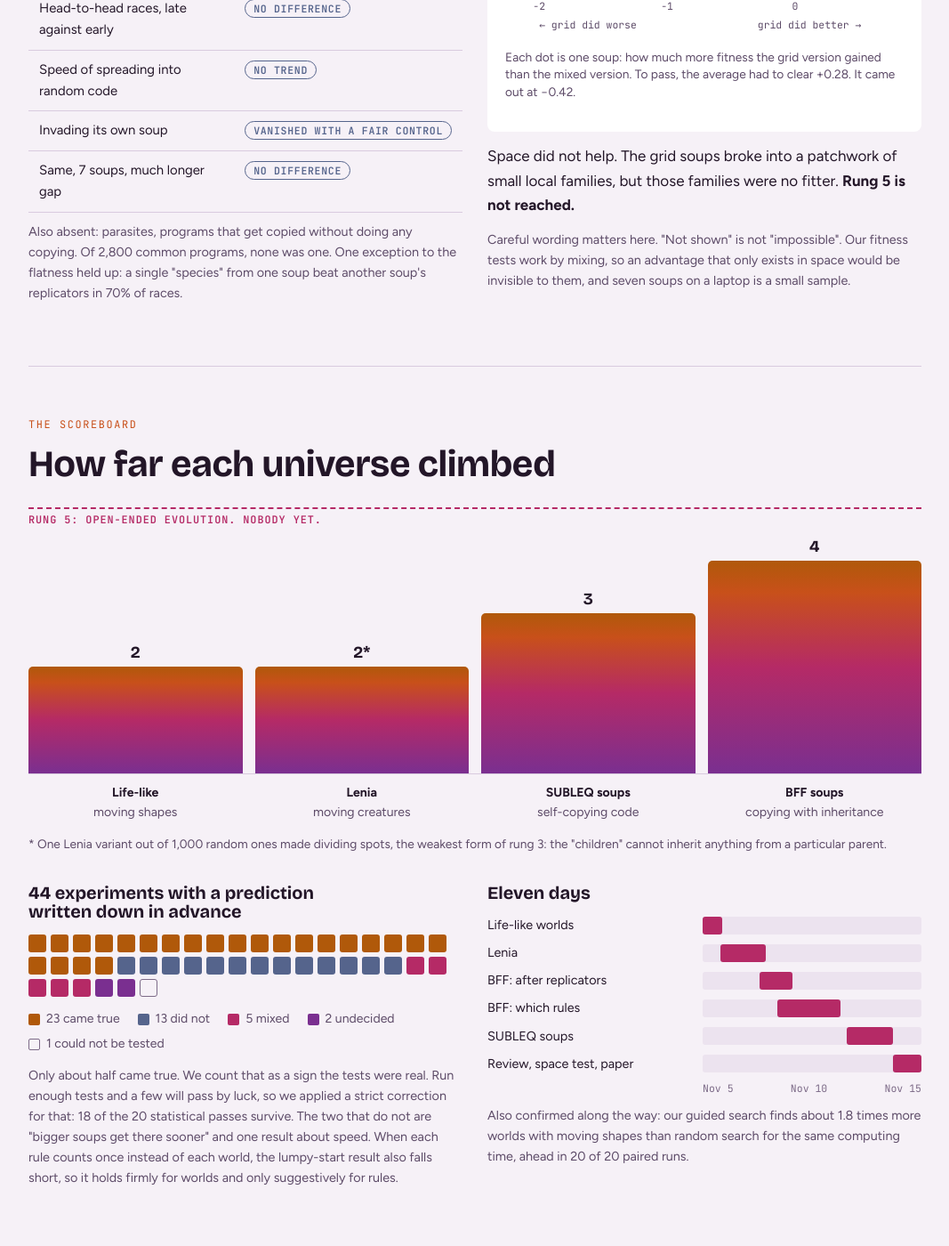
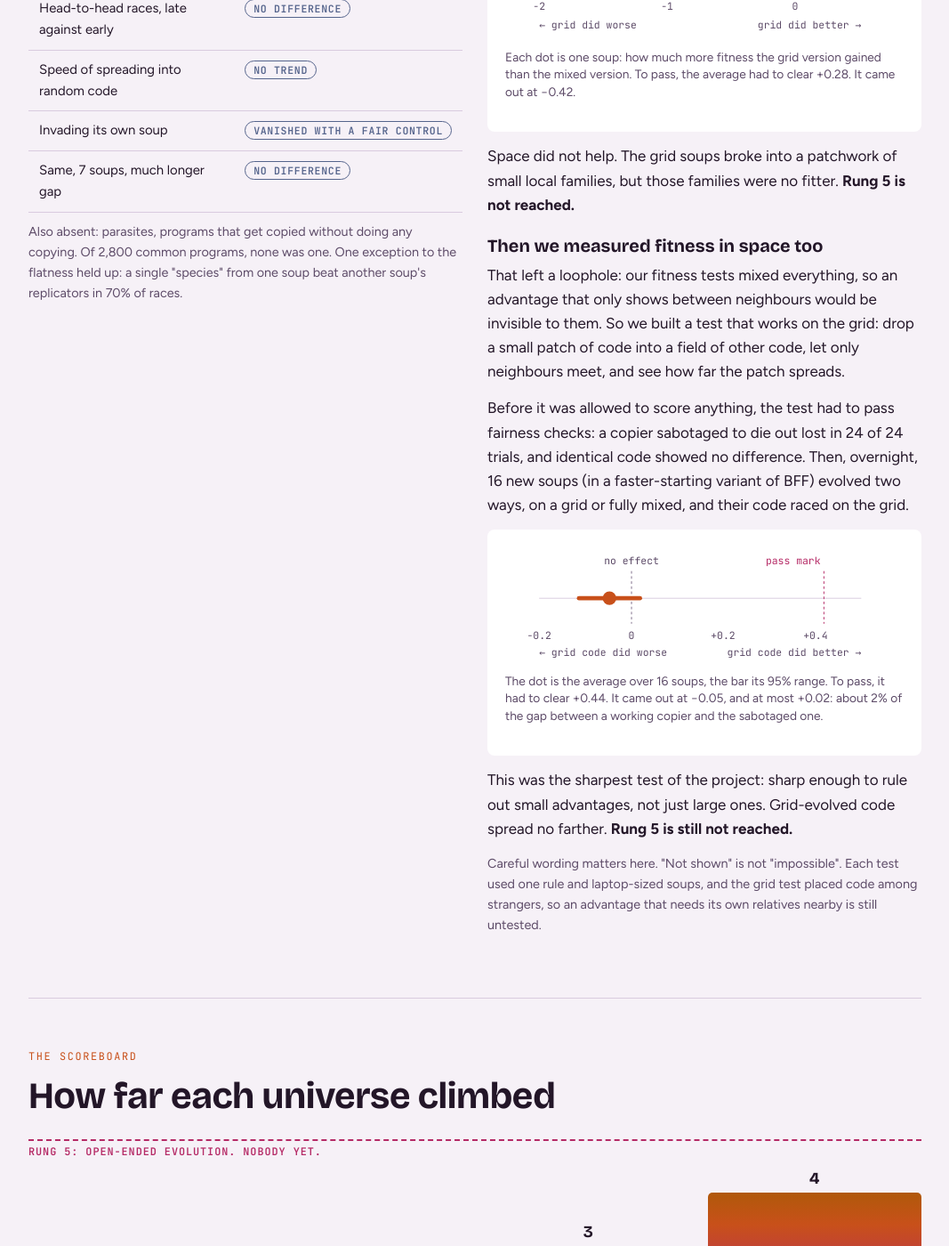
Before and after one commit to Yahyaal/emergence-lab, a Jekyll site: the page built from docs/story.html, in a window 1280 px wide and 1400 px high, scrolled down 6781 px. Shown: the whole window at 89% size, without its empty margins (106-1173 px from the left). Built offline with Jekyll 4.4.1, drawn with Linux system fonts in a browser that asks for light colours; some of the changed text lies outside the part shown.

Commit message:
Story page: add E-80 (fitness measured on the grid, 16 soups, no advantage above 0.02); scoreboard to 46 rows
Co-Authored-By: Claude Opus 5.5 <noreply@anthropic.com>

```diff
--- a/docs/story.html
+++ b/docs/story.html
@@ -162,7 +162,7 @@ footer{padding-block:34px 60px;border-top:1px solid var(--line);color:var(--fain
 <section class="hero">
   <div class="hero-grid">
     <div>
-      <div class="eyebrow">Emergence Lab · 5 to 15 November 2026</div>
+      <div class="eyebrow">Emergence Lab · 5 to 17 November 2026</div>
       <h1>Can a handful of fixed rules build something that looks alive?</h1>
       <p class="lead" style="margin-top:20px">We built tiny toy universes, switched them on, and watched without touching. Things started to move by themselves. Random computer code began copying itself. Evolution, so far, did not take off. This page tells the whole story.</p>
       <div class="facts">
@@ -350,7 +350,24 @@ footer{padding-block:34px 60px;border-top:1px solid var(--line);color:var(--fain
         <p class="cap">Each dot is one soup: how much more fitness the grid version gained than the mixed version. To pass, the average had to clear +0.28. It came out at −0.42.</p>
       </div>
       <p style="margin-top:14px">Space did not help. The grid soups broke into a patchwork of small local families, but those families were no fitter. <b>Rung 5 is not reached.</b></p>
-      <p class="small muted">Careful wording matters here. "Not shown" is not "impossible". Our fitness tests work by mixing, so an advantage that only exists in space would be invisible to them, and seven soups on a laptop is a small sample.</p>
+      <h3 style="margin-top:22px">Then we measured fitness in space too</h3>
+      <p>That left a loophole: our fitness tests mixed everything, so an advantage that only shows between neighbours would be invisible to them. So we built a test that works on the grid: drop a small patch of code into a field of other code, let only neighbours meet, and see how far the patch spreads.</p>
+      <p>Before it was allowed to score anything, the test had to pass fairness checks: a copier sabotaged to die out lost in 24 of 24 trials, and identical code showed no difference. Then, overnight, 16 new soups (in a faster-starting variant of BFF) evolved two ways, on a grid or fully mixed, and their code raced on the grid.</p>
+      <div class="panel">
+        <svg viewBox="0 0 470 130" role="img" aria-label="Grid code minus mixed code, average over 16 soups: minus 0.05, with a 95% range from minus 0.11 to plus 0.02. The pass mark was plus 0.44.">
+          <line x1="40" y1="60" x2="420" y2="60" stroke="var(--line)" stroke-width="1"/>
+          <line x1="149" y1="28" x2="149" y2="90" stroke="var(--faint)" stroke-dasharray="3 3"/>
+          <line x1="376" y1="28" x2="376" y2="90" stroke="var(--rose)" stroke-dasharray="3 3"/>
+          <line x1="87" y1="60" x2="159" y2="60" stroke="var(--hot)" stroke-width="5" stroke-linecap="round"/>
+          <circle cx="123" cy="60" r="8" fill="var(--hot)"/>
+          <text x="40" y="108" text-anchor="middle">−0.2</text><text x="149" y="108" text-anchor="middle">0</text><text x="257" y="108" text-anchor="middle">+0.2</text><text x="366" y="108" text-anchor="middle">+0.4</text>
+          <text x="149" y="20" text-anchor="middle">no effect</text><text x="372" y="20" text-anchor="end" style="fill:var(--rose)">pass mark</text>
+          <text x="40" y="128">← grid code did worse</text><text x="420" y="128" text-anchor="end">grid code did better →</text>
+        </svg>
+        <p class="cap">The dot is the average over 16 soups, the bar its 95% range. To pass, it had to clear +0.44. It came out at −0.05, and at most +0.02: about 2% of the gap between a working copier and the sabotaged one.</p>
+      </div>
+      <p style="margin-top:14px">This was the sharpest test of the project: sharp enough to rule out small advantages, not just large ones. Grid-evolved code spread no farther. <b>Rung 5 is still not reached.</b></p>
+      <p class="small muted">Careful wording matters here. "Not shown" is not "impossible". Each test used one rule and laptop-sized soups, and the grid test placed code among strangers, so an advantage that needs its own relatives nearby is still untested.</p>
     </div>
   </div>
 </section>
@@ -375,23 +392,23 @@ footer{padding-block:34px 60px;border-top:1px solid var(--line);color:var(--fain
 
   <div class="cols" style="margin-top:34px">
     <div>
-      <h3>44 experiments with a prediction written down in advance</h3>
+      <h3>46 tests with a prediction written down in advance</h3>
       <div class="sq" aria-hidden="true" id="sq"></div>
       <div class="legend">
-        <span><i class="s-met"></i>23 came true</span><span><i class="s-not"></i>13 did not</span><span><i class="s-mix"></i>5 mixed</span><span><i class="s-und"></i>2 undecided</span><span><i class="s-nt" style="border:1px solid var(--faint)"></i>1 could not be tested</span>
+        <span><i class="s-met"></i>23 came true</span><span><i class="s-not"></i>15 did not</span><span><i class="s-mix"></i>5 mixed</span><span><i class="s-und"></i>2 undecided</span><span><i class="s-nt" style="border:1px solid var(--faint)"></i>1 could not be tested</span>
       </div>
-      <p class="small muted" style="margin-top:12px">Only about half came true. We count that as a sign the tests were real. Run enough tests and a few will pass by luck, so we applied a strict correction for that: 18 of the 20 statistical passes survive. The two that do not are "bigger soups get there sooner" and one result about speed. When each rule counts once instead of each world, the lumpy-start result also falls short, so it holds firmly for worlds and only suggestively for rules.</p>
+      <p class="small muted" style="margin-top:12px">Only about half came true. We count that as a sign the tests were real. Run enough tests and a few will pass by luck, so we applied a strict correction for that: 18 of the 20 statistical passes survive, and the two space tests stay fails. The two that do not are "bigger soups get there sooner" and one result about speed. When each rule counts once instead of each world, the lumpy-start result also falls short, so it holds firmly for worlds and only suggestively for rules.</p>
     </div>
     <div>
-      <h3>Eleven days</h3>
+      <h3>Thirteen days</h3>
       <div class="tl">
-        <div class="row"><span>Life-like worlds</span><div class="trk"><i style="left:0%;width:9%"></i></div></div>
-        <div class="row"><span>Lenia</span><div class="trk"><i style="left:8%;width:21%"></i></div></div>
-        <div class="row"><span>BFF: after replicators</span><div class="trk"><i style="left:26%;width:15%"></i></div></div>
-        <div class="row"><span>BFF: which rules</span><div class="trk"><i style="left:34%;width:29%"></i></div></div>
-        <div class="row"><span>SUBLEQ soups</span><div class="trk"><i style="left:66%;width:21%"></i></div></div>
-        <div class="row"><span>Review, space test, paper</span><div class="trk"><i style="left:87%;width:13%"></i></div></div>
-        <div class="row"><span></span><div class="axis"><span>Nov 5</span><span>Nov 10</span><span>Nov 15</span></div></div>
+        <div class="row"><span>Life-like worlds</span><div class="trk"><i style="left:0%;width:7.6%"></i></div></div>
+        <div class="row"><span>Lenia</span><div class="trk"><i style="left:6.8%;width:17.8%"></i></div></div>
+        <div class="row"><span>BFF: after replicators</span><div class="trk"><i style="left:22%;width:12.7%"></i></div></div>
+        <div class="row"><span>BFF: which rules</span><div class="trk"><i style="left:28.8%;width:24.5%"></i></div></div>
+        <div class="row"><span>SUBLEQ soups</span><div class="trk"><i style="left:55.8%;width:17.8%"></i></div></div>
+        <div class="row"><span>Review, space tests, paper</span><div class="trk"><i style="left:73.6%;width:26.4%"></i></div></div>
+        <div class="row"><span></span><div class="axis"><span>Nov 5</span><span>Nov 11</span><span>Nov 17</span></div></div>
       </div>
       <p class="small muted" style="margin-top:12px">Also confirmed along the way: our guided search finds about 1.8 times more worlds with moving shapes than random search for the same computing time, ahead in 20 of 20 paired runs.</p>
     </div>
@@ -420,7 +437,7 @@ footer{padding-block:34px 60px;border-top:1px solid var(--line);color:var(--fain
   <h2>What we cannot claim</h2>
   <div class="cols">
     <div class="panel"><h3>Small scale</h3><p class="small" style="margin:0">One laptop, no graphics card. Worlds a few hundred squares wide, soups of tens of thousands of programs, runs of hours. Real evolution took billions of years.</p></div>
-    <div class="panel"><h3>Few rules per test</h3><p class="small" style="margin:0">The lumpy-start result rests on 8 related rules. The evolution tests use 3 to 7 soups. Strong where tested, unproven beyond.</p></div>
+    <div class="panel"><h3>Few rules per test</h3><p class="small" style="margin:0">The lumpy-start result rests on 8 related rules. The evolution tests use 3 to 16 soups. Strong where tested, unproven beyond.</p></div>
     <div class="panel"><h3>Worlds we shaped</h3><p class="small" style="margin:0">The SUBLEQ family includes features we added. The two published versions of that language made no replicators at all.</p></div>
     <div class="panel"><h3>Who did the work</h3><p class="small" style="margin:0">AI agents designed, ran and wrote up most of it; the owner set goals and approved long runs. All five reviews were also by AI. No human expert has reviewed it yet.</p></div>
   </div>
@@ -433,7 +450,7 @@ footer{padding-block:34px 60px;border-top:1px solid var(--line);color:var(--fain
   <div class="next">
     <div><span class="effort">Days · recommended first</span><h3>Get a human expert to read it</h3><p>The literature review is now done, by AI agents. The stricter statistical correction is done too. The next check is one or two researchers in the field reading the paper.</p></div>
     <div><span class="effort">Weeks</span><h3>Give the programs room to change</h3><p>The review's main suggestion: BFF programs have a fixed length and no lasting body, which removes the routes other systems used to evolve. A variant with variable length or persistent bodies is a more informative next experiment than more soups of the same kind.</p></div>
-    <div><span class="effort">Days</span><h3>Build instruments that can see evolution in space</h3><p>Our fitness tests work by mixing everything, so they are blind to advantages that only exist between neighbours. A spatial fitness test and a spatial parasite detector would close the biggest gap in result C.</p></div>
+    <div><span class="effort">Days · partly done</span><h3>Test code among its own relatives</h3><p>The grid fitness test now exists and found nothing, but it drops code among strangers. Advantages that need kin nearby, such as families that protect each other, and parasites on a grid are still unmeasured.</p></div>
     <div><span class="effort">Weeks · needs more computing power</span><h3>Go bigger and longer</h3><p>Soups a hundred times larger, run a hundred times longer, on a graphics card or cloud machines. The published work that saw richer behaviour ran at far larger scale than a laptop allows.</p></div>
     <div><span class="effort">Days</span><h3>Turn the lumpy-start result into a law, or break it</h3><p>Test it in many more Lenia rules, not just the 8 near one famous creature, and find how lumpy is lumpy enough.</p></div>
     <div><span class="effort">Days</span><h3>Chase the open puzzles</h3><p>Why do soups under one rule make replicators seven times faster than fresh random pairs do? Does inheritance also hold in the SUBLEQ soups? What made that one fitter "species" special?</p></div>
@@ -443,14 +460,14 @@ footer{padding-block:34px 60px;border-top:1px solid var(--line);color:var(--fain
 </section>
 
 <footer>
-  Emergence Lab. Every number on this page comes from the <a href="paper.html">Paper</a>, where each is traced to its data file; the comparison with other research comes from the <a href="literature.html">Literature</a> page, a review by AI agents that no human expert has checked. Animations and images are recordings of the project's own simulations; the Game of Life at the top runs live. Last updated 16 November 2026.
+  Emergence Lab. Every number on this page comes from the <a href="paper.html">Paper</a>, where each is traced to its data file; the comparison with other research comes from the <a href="literature.html">Literature</a> page, a review by AI agents that no human expert has checked. Animations and images are recordings of the project's own simulations; the Game of Life at the top runs live. Last updated 17 November 2026.
 </footer>
 </div>
 
 <script>
 (function(){
   // scorecard squares
-  var sq=document.getElementById('sq'), groups=[['s-met',23],['s-not',13],['s-mix',5],['s-und',2],['s-nt',1]];
+  var sq=document.getElementById('sq'), groups=[['s-met',23],['s-not',15],['s-mix',5],['s-und',2],['s-nt',1]];
   groups.forEach(function(g){for(var i=0;i<g[1];i++){var e=document.createElement('i');e.className=g[0];sq.appendChild(e);}});
 
   // Conway's Game of Life on a torus, coloured by cell age
```
Also changed, not shown: docs/journal.md (+2 -0 lines).
